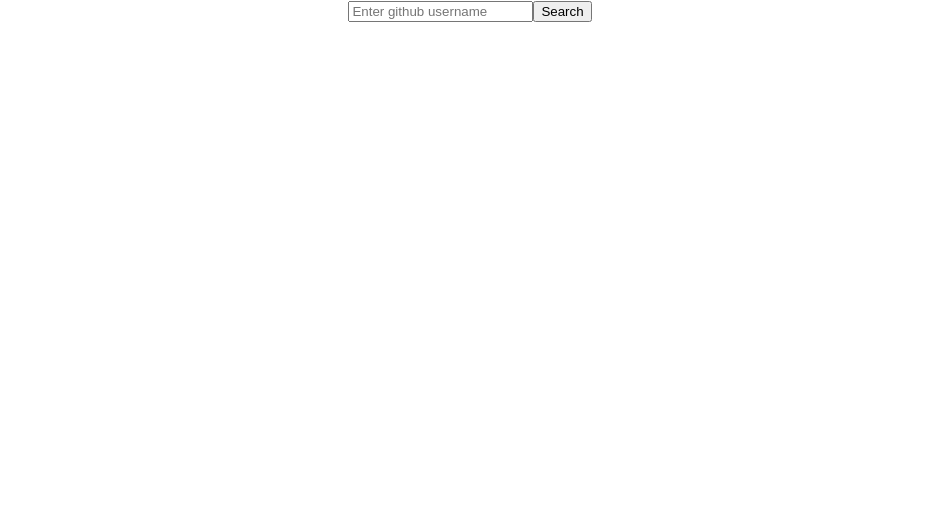
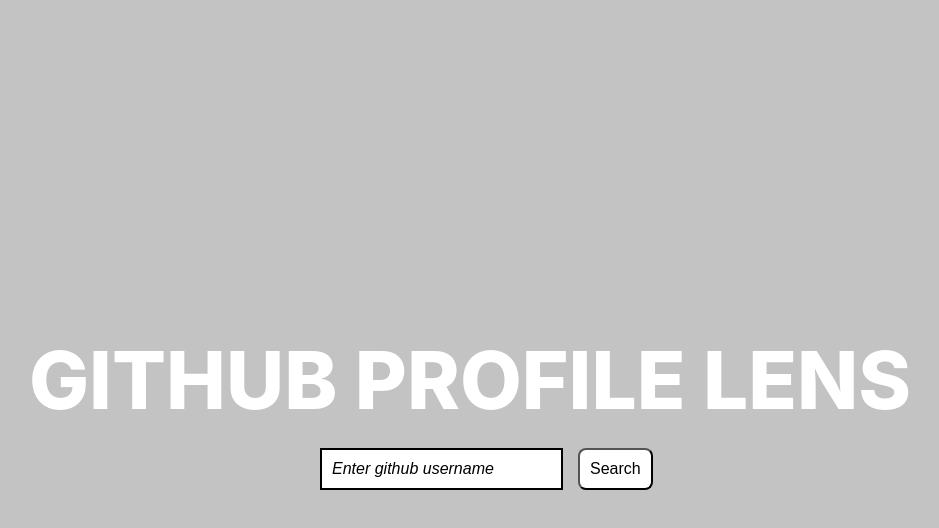
Before and after one commit to udit1707/GitProfileScope, a React (Create React App) app: page / in a window 1280 px wide. Shown: the top 528 px of the page, without its empty margins (170-1109 px from the left). Built offline with nearby package versions, Linux system fonts and the light colour scheme.

Commit message:
feat: homepage revamp and style fix

```diff
--- a/src/HomePage/index.js
+++ b/src/HomePage/index.js
@@ -1,5 +1,5 @@
 import { useState, useEffect } from "react";
-import styles from "./style.scss";
+import styles from "./style.module.scss";
 import { redirect, useNavigate } from "react-router-dom";
 
 const HomePage = () => {
@@ -13,14 +13,20 @@ const HomePage = () => {
   };
 
   return (
-    <div>
+    <div className={styles["homepage"]}>
+      <div className={styles["main-header"]}>GITHUB PROFILE LENS</div>
+      <div className={styles["search-cnt"]}>
         <input
           type="text"
           placeholder="Enter github username"
           value={val}
           onChange={(e) => setVal(e.target.value)}
+          className={styles["search-inp"]}
         />
-      <button onClick={handleSearch}>Search</button>
+        <button onClick={handleSearch} className={styles["search-btn"]}>
+          Search
+        </button>
+      </div>
     </div>
   );
 };
--- /dev/null
+++ b/src/HomePage/style.module.scss
@@ -0,0 +1,56 @@
+.homepage {
+  display: flex;
+  flex-direction: column;
+  align-items: center;
+  justify-content: center;
+  background-color: rgba(0, 0, 0, 0.237);
+  color: white;
+  top: 0;
+  bottom: 0;
+  position: absolute;
+  right: 0;
+  left: 0;
+
+  .main-header {
+    font-weight: 800;
+    font-size: 80px;
+    color: white;
+    margin: 20px 0;
+  }
+
+  .search-cnt {
+    display: flex;
+    align-items: center;
+    max-width: 300px;
+  }
+
+  .search-inp {
+    background-color: white;
+    border: 2px solid black;
+    color: black;
+    font-size: 16px;
+    padding: 10px;
+    font-weight: 600;
+
+    &::placeholder {
+      color: black;
+      font-weight: 400;
+      font-style: italic;
+    }
+
+    &:focus {
+      outline: none;
+    }
+  }
+
+  .search-btn {
+    cursor: pointer;
+    background-color: white;
+    border-radius: 8px;
+    color: black;
+    font-size: 16px;
+    font-weight: 500;
+    margin-left: 15px;
+    padding: 10px;
+  }
+}
```
Also changed, not shown: src/HomePage/style.scss (deleted). Lines whose indentation alone changed are shown as unchanged.
